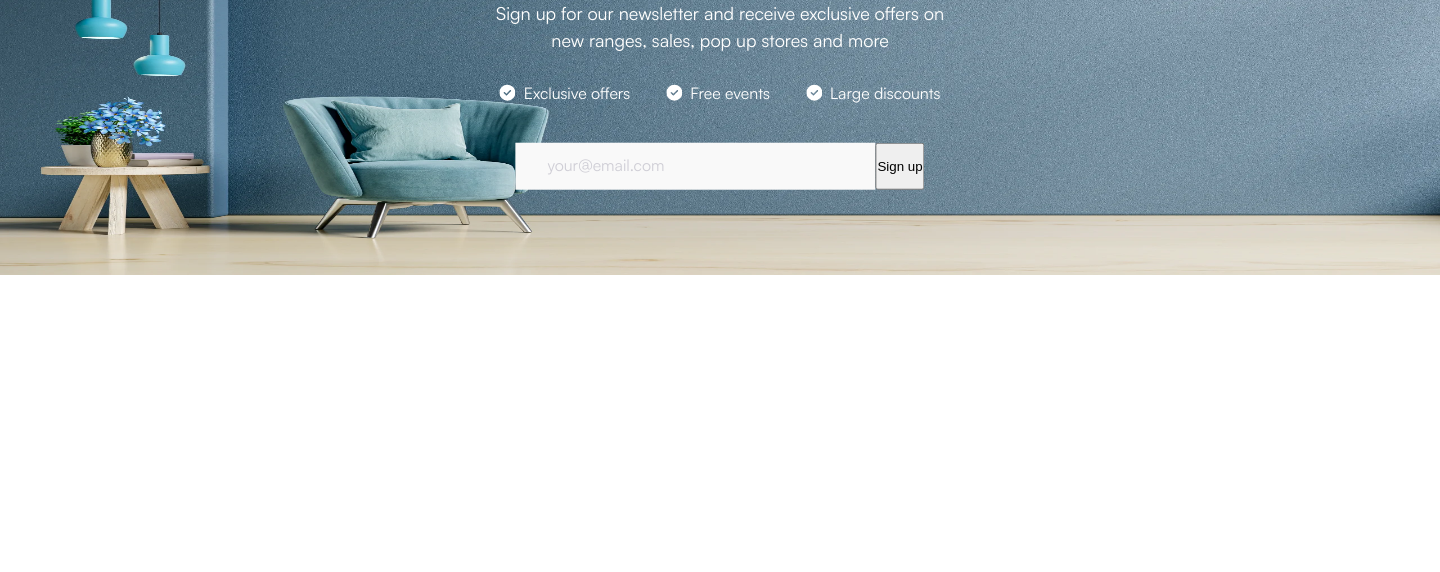
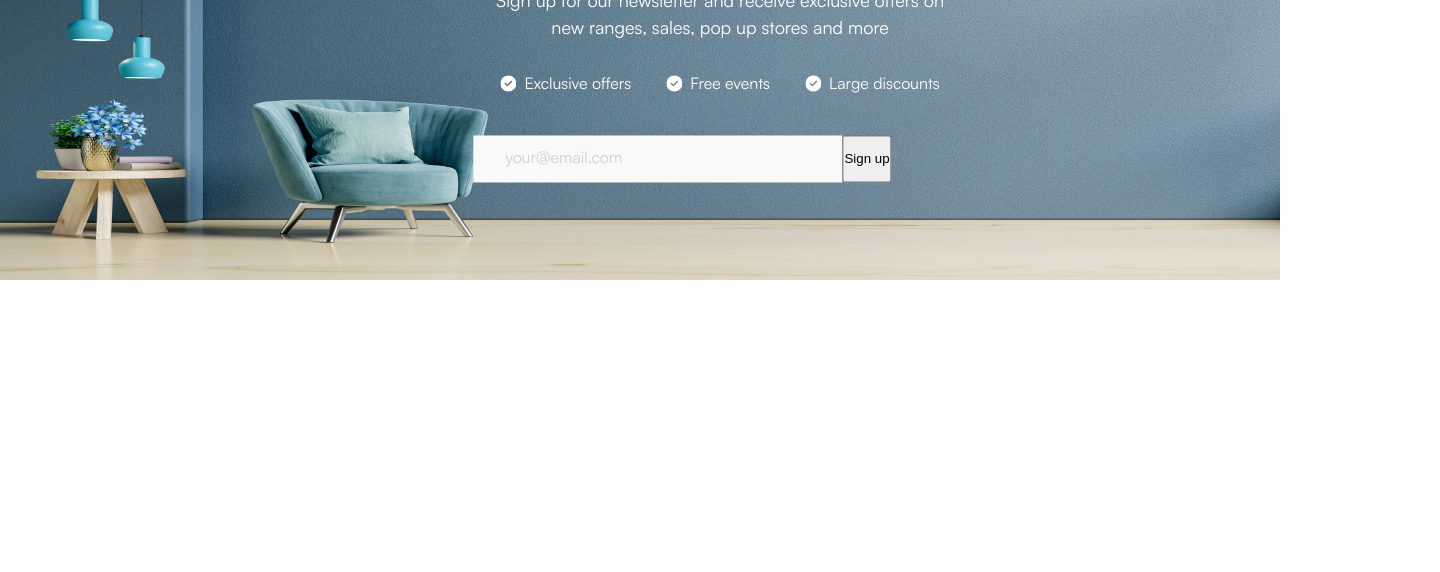
Before and after one commit to mthanh2209/javascript-course, a website built with Parcel: page javascript-practice/src/index.html in a window 1280 px wide. Shown: the part 228-800 px from the top of the page, 1440 px wide, since content can reach past the window. Built offline with nearby package versions, Linux system fonts and the light colour scheme.

Commit message:
feat(benefit_section): update styles for benefit section

```diff
--- a/javascript-practice/src/styles/sections/benefit.css
+++ b/javascript-practice/src/styles/sections/benefit.css
@@ -4,13 +4,13 @@
 }
 
 .benefit-img {
-	width: 24.375rem;
-	height: 23.125rem;
+	width: 100%;
+	height: 23rem;
 }
 
 .benefit-content {
 	position: absolute;
-	transform: translateY(-111.5%);
+	transform: translateY(-111%);
 	padding: 0 1.5rem;
 	text-align: left;
 }
@@ -23,19 +23,19 @@
 }
 
 .benefit-desc {
-	padding-top: 0.6875rem;
-	padding-bottom: 1.25rem;
+	margin-top: 0.7rem;
+	margin-bottom: 1.75rem;
 	color: var(--secondary-color);
 	font-family: var(--primary-font);
 	font-size: 0.875rem;
-	line-height: 1.3125rem;
+	line-height: 150%;
 }
 
 .benefit-list {
 	display: flex;
 	flex-direction: column;
 	gap: 0.5rem;
-	margin-bottom: 1.8125rem;
+	margin-bottom: 2rem;
 }
 
 .benefit-item {
@@ -46,7 +46,7 @@
 .item-text {
 	color: var(--secondary-color);
 	font-family: var(--primary-font);
-	line-height: 1.5rem;
+	line-height: 150%;
 }
 
 .benefit-btn {
@@ -58,7 +58,7 @@
 	border: none;
 	background: var(--light-grey);
 	display: flex;
-	padding: 1rem 1.4375rem 1rem 2rem;
+	padding: 1rem 1.5rem 1rem 2rem;
 }
 
 .benefit-input::-webkit-input-placeholder {
@@ -75,40 +75,34 @@
 	}
 
 	.benefit-img {
-		width: 90rem;
-		height: 27.69rem;
+		height: 28rem;
 	}
 
 	.benefit-content {
-		transform: translate(83%, -136%);
+		transform: translate(83%, -140%);
 		text-align: center;
 	}
 
 	.benefit-title {
 		font-size: 2rem;
-		line-height: 2.8rem;
+		line-height: 140%;
 	}
 
 	.benefit-desc {
-		width: 29.375rem;
-		margin: 0 auto;
+		width: 29rem;
+		margin: 12px auto 30px;
 		font-size: 1.125rem;
-		line-height: 1.6875rem;
-		padding-bottom: 1.6875rem;
+		line-height: 150%;
 	}
 
 	.benefit-list {
 		flex-direction: row;
-		gap: 2.25rem;
+		gap: 2.2rem;
 		justify-content: center;
-		padding-bottom: 0.5625rem;
-	}
-
-	.benefit-btn {
-		justify-content: center;
+		margin-bottom: 2.5rem;
 	}
 
 	.benefit-input {
-		padding-right: 9.4375rem;
+		padding-right: 10rem;
 	}
 }
```
